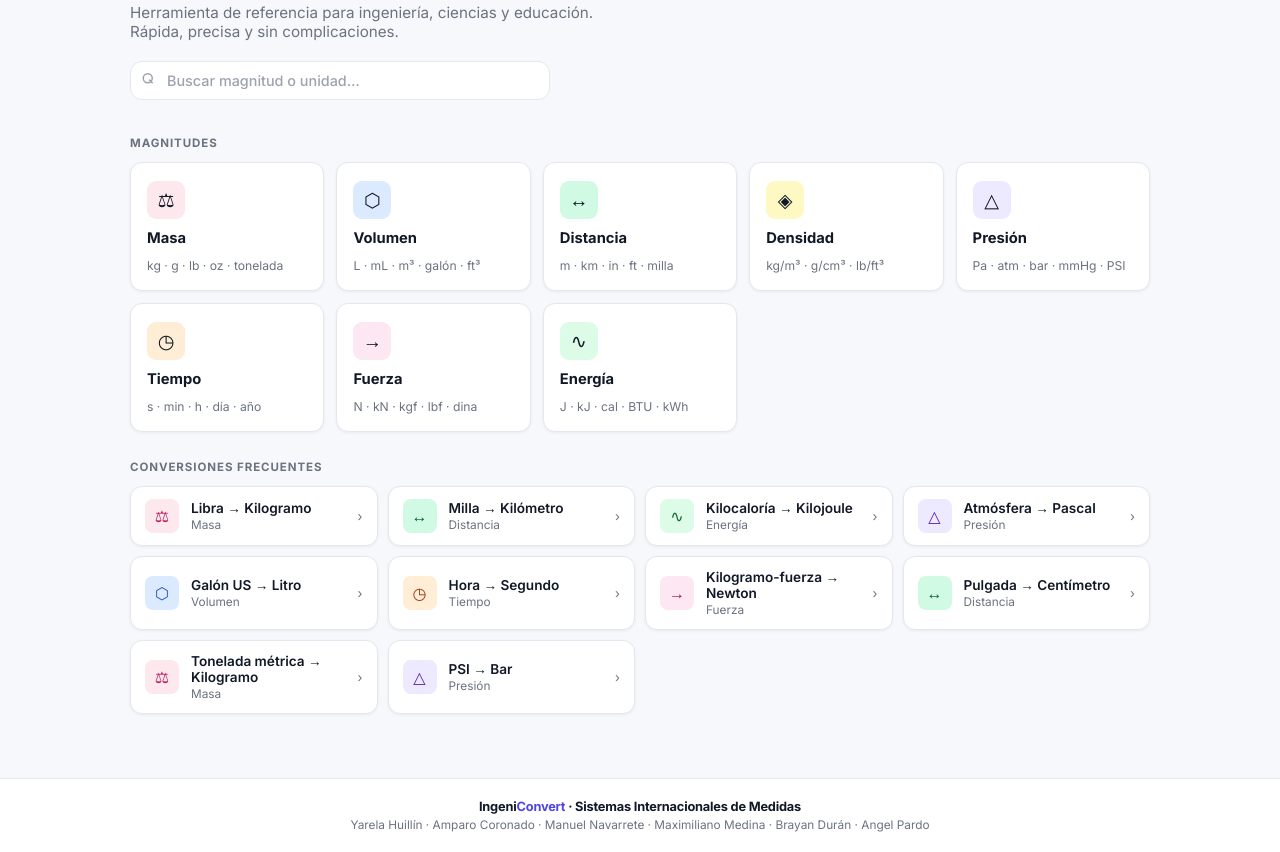
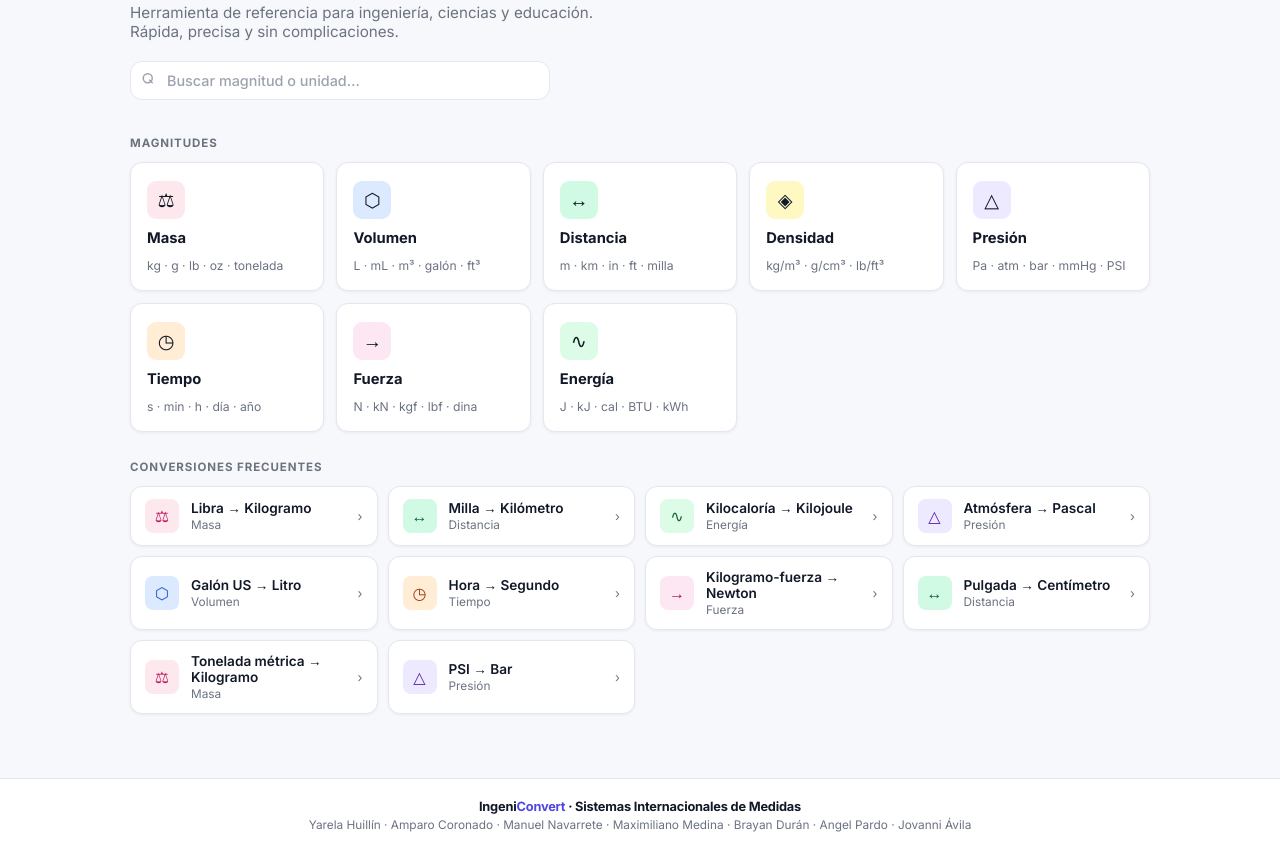
Before and after one commit to Flackgamer/Ingeni-Convert, a plain HTML site: page index.html in a window 1280 px wide. Shown: the part 139-991 px from the top of the page. Drawn offline with Linux system fonts and the light colour scheme.

Commit message:
Update index.html

```diff
--- a/index.html
+++ b/index.html
@@ -265,7 +265,7 @@ footer{border-top:1px solid var(--border);padding:20px 24px;text-align:center;ba
 
 <footer>
   <div class="footer-name">Ingeni<span>Convert</span> · Sistemas Internacionales de Medidas</div>
-  <div class="footer-team">Yarela Huillín · Amparo Coronado · Manuel Navarrete · Maximiliano Medina · Brayan Durán · Angel Pardo</div>
+  <div class="footer-team">Yarela Huillín · Amparo Coronado · Manuel Navarrete · Maximiliano Medina · Brayan Durán · Angel Pardo · Jovanni Ávila</div>
 </footer>
 
 <script>
```
